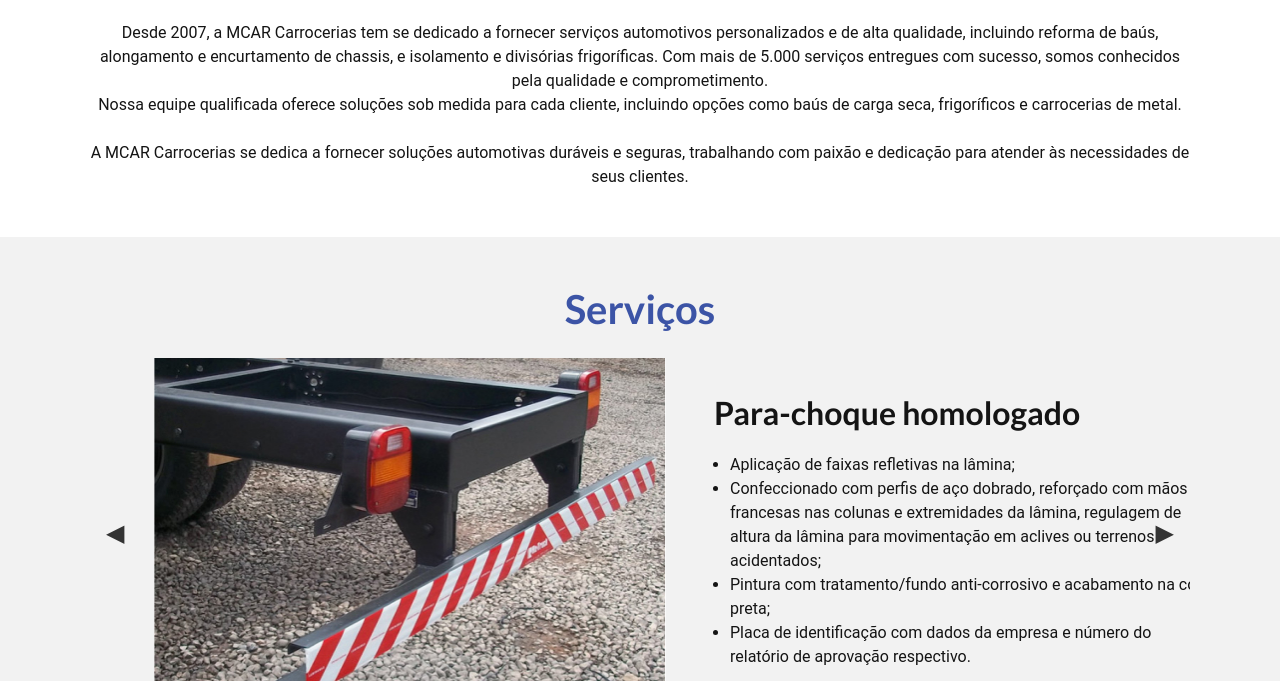
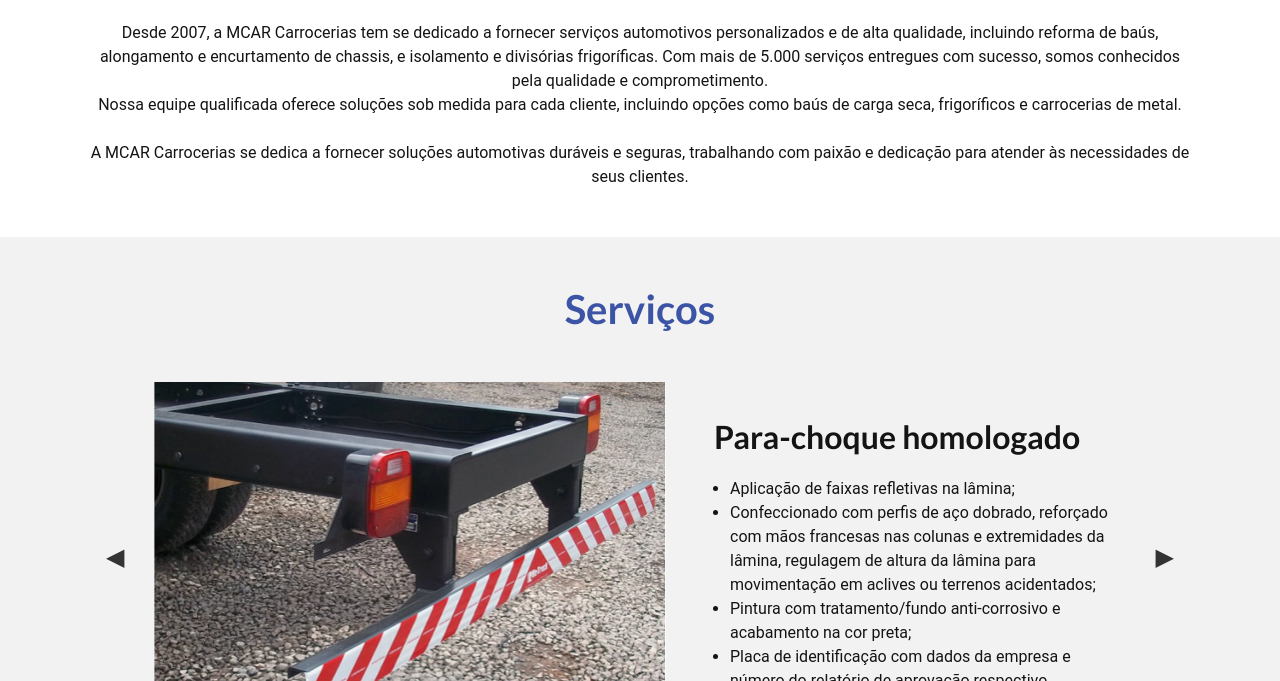
Before and after one commit to Dagna-Chagas/mcar-carrocerias, a plain HTML site: page index.html in a window 1280 px wide. Shown: the part 619-1300 px from the top of the page. Drawn offline with Linux system fonts and the light colour scheme.

Commit message:
commit ajuste text service

```diff
--- a/style.css
+++ b/style.css
@@ -215,7 +215,7 @@ header{
     align-items: flex-start;
     padding: 0px;
     gap: 24px;
-    width: 496px;
+    width: 400px;
 }
 
 .txt-servicos h4 {
```
